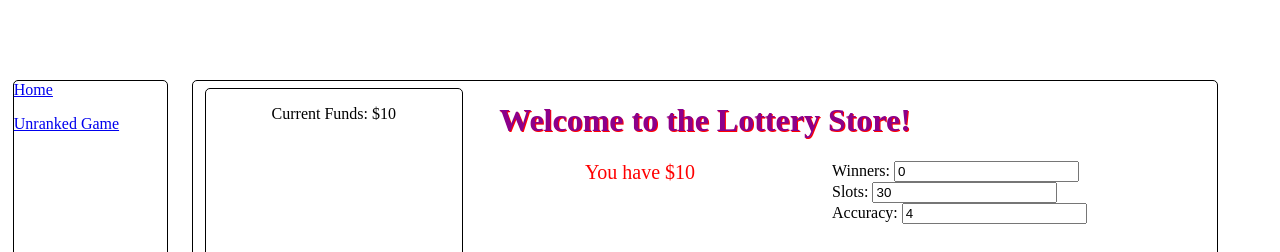
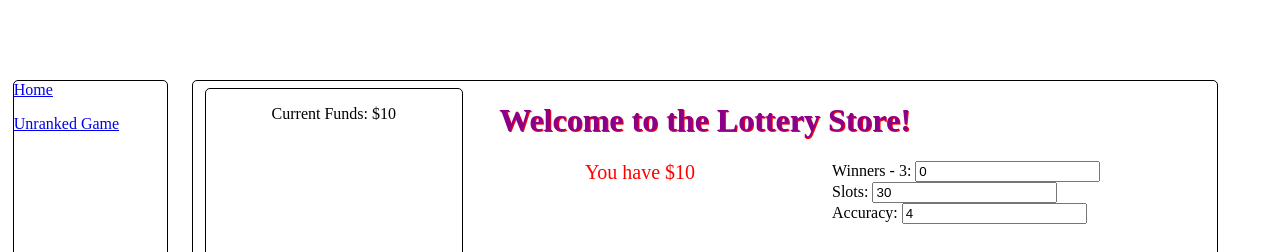
Before and after one commit to kevinfields/lottery-simulator, a React (Create React App) app: page /unranked-game in a window 1280 px wide. Shown: the top 252 px of the page. Built offline with nearby package versions, Linux system fonts and the light colour scheme; the HTML template or start-up script is replaced by a standard one.

Commit message:
adjusted winning number slot input

```diff
--- a/src/unranked/pages/UnrankedPage.js
+++ b/src/unranked/pages/UnrankedPage.js
@@ -201,7 +201,7 @@ const UnrankedPage = () => {
             </div>
             <div className="adjust-ticket-chances">
               <div className='ticket-adjuster-slot'>
-                <label htmlFor='winners-adjuster'>Winners: </label>
+                <label htmlFor='winners-adjuster'>Winners - 3: </label>
                 <input
                   id='winners-adjuster'
                   value={ticketChances.extraWinners}
```
